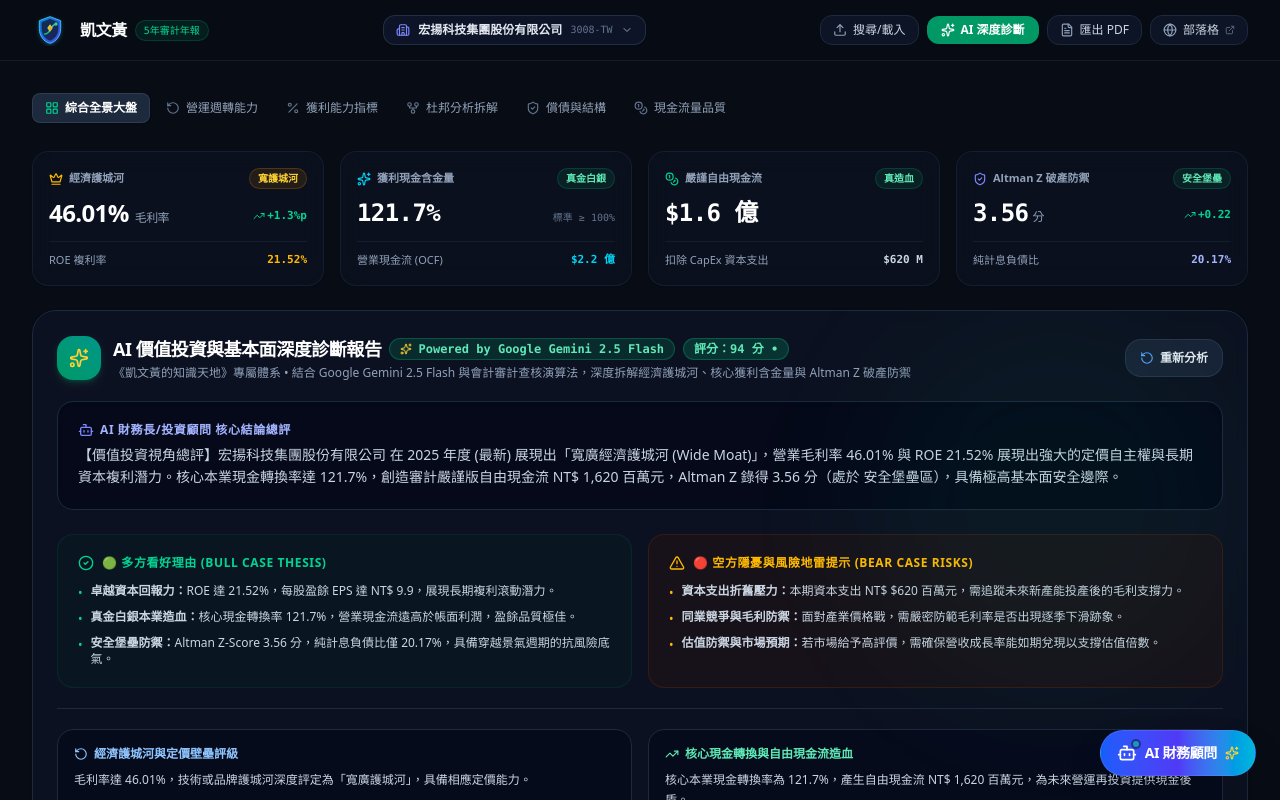
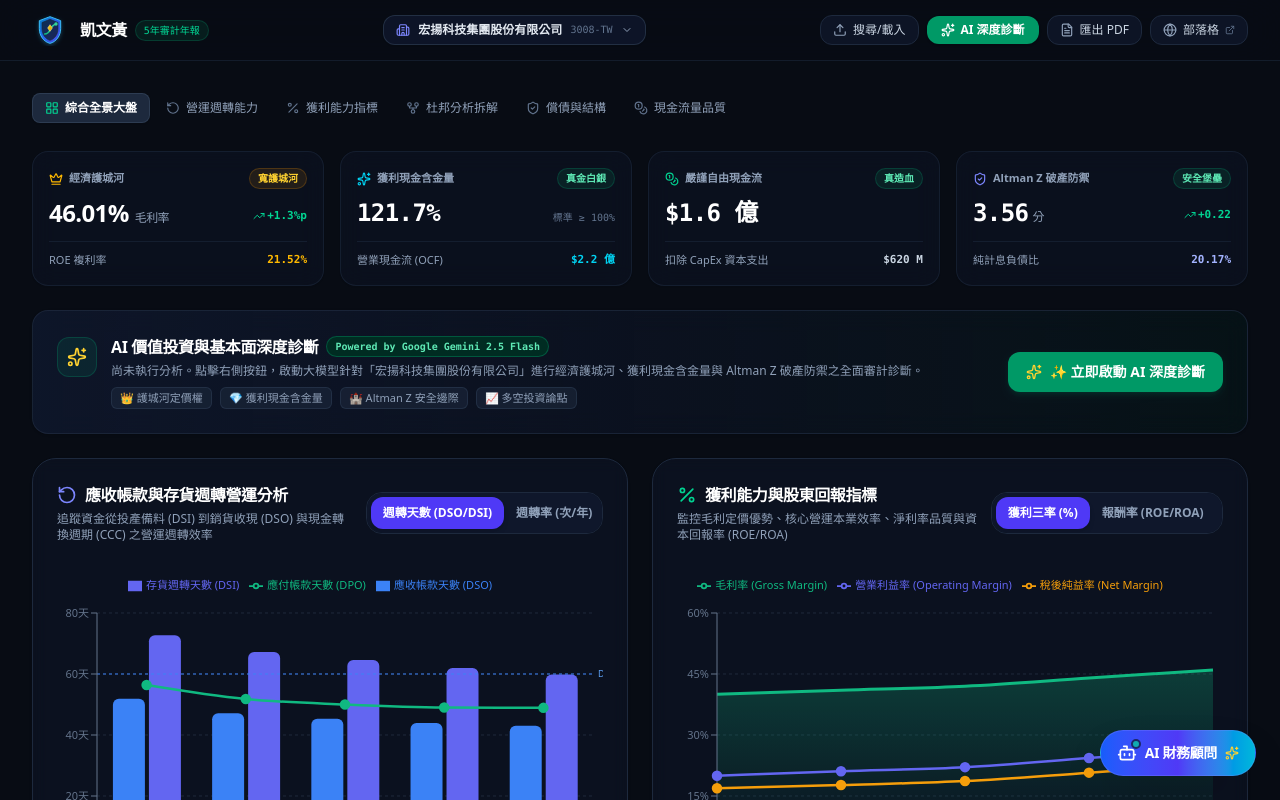
Before and after one commit to kevinhuang-coder/-AI-, a React (Vite) app: page / in a window 1280 px wide. Shown: the top 800 px of the page. Built offline with nearby package versions, Linux system fonts and the light colour scheme.

Commit message:
將 AI 深度診斷改為使用者主動點擊按鈕觸發 (On-Demand Execution)

```diff
--- a/src/components/ai/AiInsightPanel.tsx
+++ b/src/components/ai/AiInsightPanel.tsx
@@ -20,7 +20,50 @@
   const { aiReport, activeCompany, runAiDiagnostic, isLoadingAi, latestPeriod, viewMode } =
     useFinancial();
 
-  if (!aiReport || !latestPeriod) return null;
+  if (!latestPeriod) return null;
+
+  // 當尚未執行 AI 診斷時，呈現精緻的「點擊啟動」引導卡片
+  if (!aiReport) {
+    return (
+      <div className="rounded-2xl border border-slate-800/80 bg-gradient-to-r from-slate-900/90 via-slate-900/50 to-emerald-950/20 p-4.5 sm:p-6 backdrop-blur-md shadow-sm relative overflow-hidden">
+        <div className="flex flex-col md:flex-row md:items-center justify-between gap-4">
+          <div className="flex items-start space-x-3.5">
+            <div className="w-10 h-10 rounded-xl bg-emerald-500/10 border border-emerald-500/20 flex items-center justify-center text-emerald-400 flex-shrink-0 mt-0.5">
+              <Sparkles className={`w-5 h-5 text-amber-300 ${isLoadingAi ? 'animate-spin' : ''}`} />
+            </div>
+            <div>
+              <div className="flex items-center gap-2 flex-wrap">
+                <h3 className="text-sm sm:text-base font-bold text-white tracking-tight">
+                  AI 價值投資與基本面深度診斷
+                </h3>
+                <span className="text-[10px] font-mono px-2 py-0.5 rounded-full bg-emerald-950 text-emerald-300 border border-emerald-500/30 font-semibold">
+                  Powered by Google Gemini 2.5 Flash
+                </span>
+              </div>
+              <p className="text-xs text-slate-400 mt-1">
+                尚未執行分析。點擊右側按鈕，啟動大模型針對「{activeCompany.name}」進行經濟護城河、獲利現金含金量與 Altman Z 破產防禦之全面審計診斷。
+              </p>
+              <div className="flex flex-wrap gap-2 mt-2 text-[11px] text-slate-400">
+                <span className="px-2 py-0.5 rounded-md bg-slate-800/60 border border-slate-700/50">👑 護城河定價權</span>
+                <span className="px-2 py-0.5 rounded-md bg-slate-800/60 border border-slate-700/50">💎 獲利現金含金量</span>
+                <span className="px-2 py-0.5 rounded-md bg-slate-800/60 border border-slate-700/50">🏰 Altman Z 安全邊際</span>
+                <span className="px-2 py-0.5 rounded-md bg-slate-800/60 border border-slate-700/50">📈 多空投資論點</span>
+              </div>
+            </div>
+          </div>
+
+          <button
+            onClick={runAiDiagnostic}
+            disabled={isLoadingAi}
+            className="flex items-center justify-center space-x-2 px-4.5 py-2.5 rounded-xl bg-emerald-600 hover:bg-emerald-500 text-white text-xs sm:text-sm font-bold shadow-md shadow-emerald-900/30 transition disabled:opacity-50 cursor-pointer flex-shrink-0 self-start md:self-center"
+          >
+            <Sparkles className={`w-4 h-4 ${isLoadingAi ? 'animate-spin' : 'text-amber-300'}`} />
+            <span>{isLoadingAi ? 'AI 正在精算診斷中...' : '✨ 立即啟動 AI 深度診斷'}</span>
+          </button>
+        </div>
+      </div>
+    );
+  }
 
   const r = latestPeriod.ratios;
   const isInvestor = viewMode === 'investor';
--- a/src/context/FinancialContext.tsx
+++ b/src/context/FinancialContext.tsx
@@ -169,13 +169,10 @@
     return activeCompanyPeriodsWithRatios[activeCompanyPeriodsWithRatios.length - 1];
   }, [activeCompanyPeriodsWithRatios]);
 
-  // 自動執行快速在地 AI 財務健檢作為預設報表
+  // 切換公司時重設 AI 診斷狀態，等待使用者主動點擊「AI 深度診斷」觸發
   useEffect(() => {
-    if (activeCompanyPeriodsWithRatios.length > 0) {
-      const defaultReport = generateLocalAiReport(activeCompany.name, activeCompanyPeriodsWithRatios);
-      setAiReport(defaultReport);
-    }
-  }, [activeCompany.id, activeCompanyPeriodsWithRatios]);
+    setAiReport(null);
+  }, [activeCompany.id]);
 
   // 觸發遠端 Gemini API 深入 AI 診斷
   const runAiDiagnostic = async () => {
```
